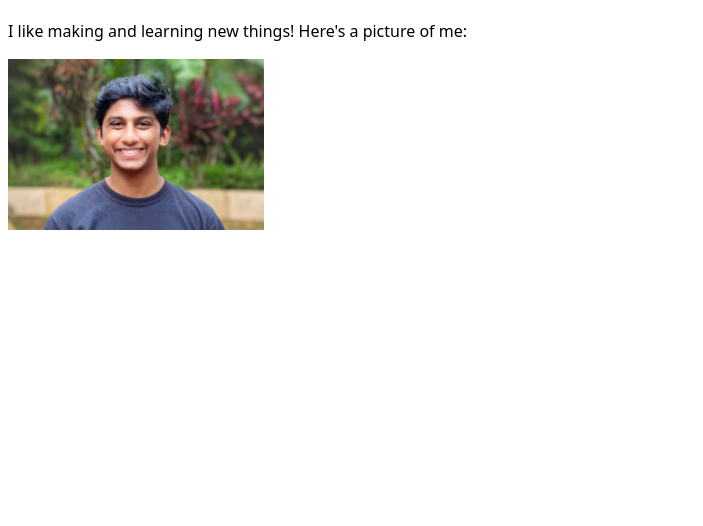
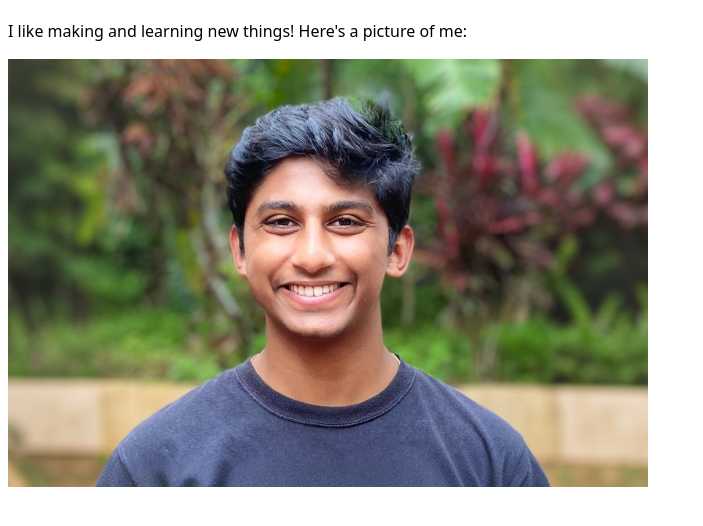
Before and after one commit to TheBoyRoy05/DSC106-Lab1, a plain HTML site: page index.html in a window 1280 px wide. Shown: the part 208-734 px from the top of the page, without its empty margins (0-703 px from the left). Drawn offline with Linux system fonts and the light colour scheme.

Commit message:
small style change

```diff
--- a/styles.css
+++ b/styles.css
@@ -6,5 +6,5 @@ body {
 }
 
 .pfp {
-  width: 20vw;
+  width: 50vw;
 }
```
